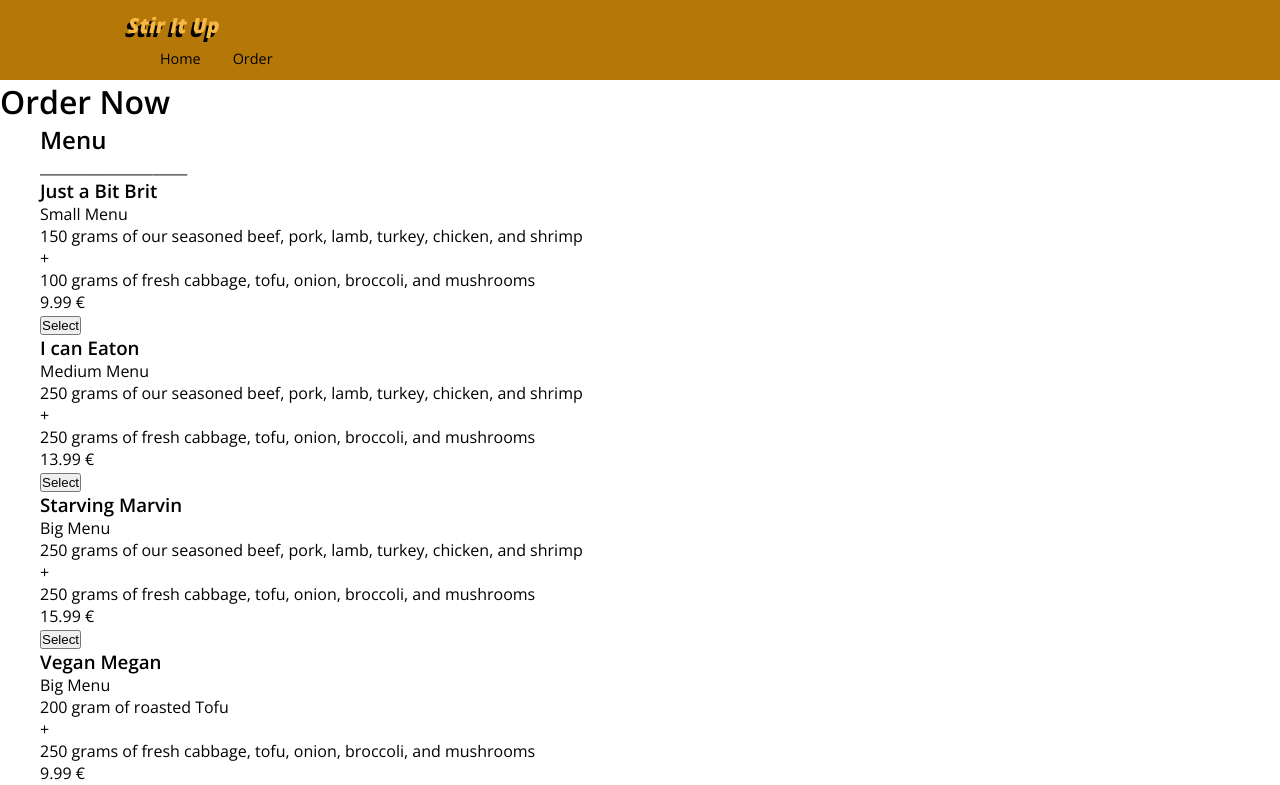
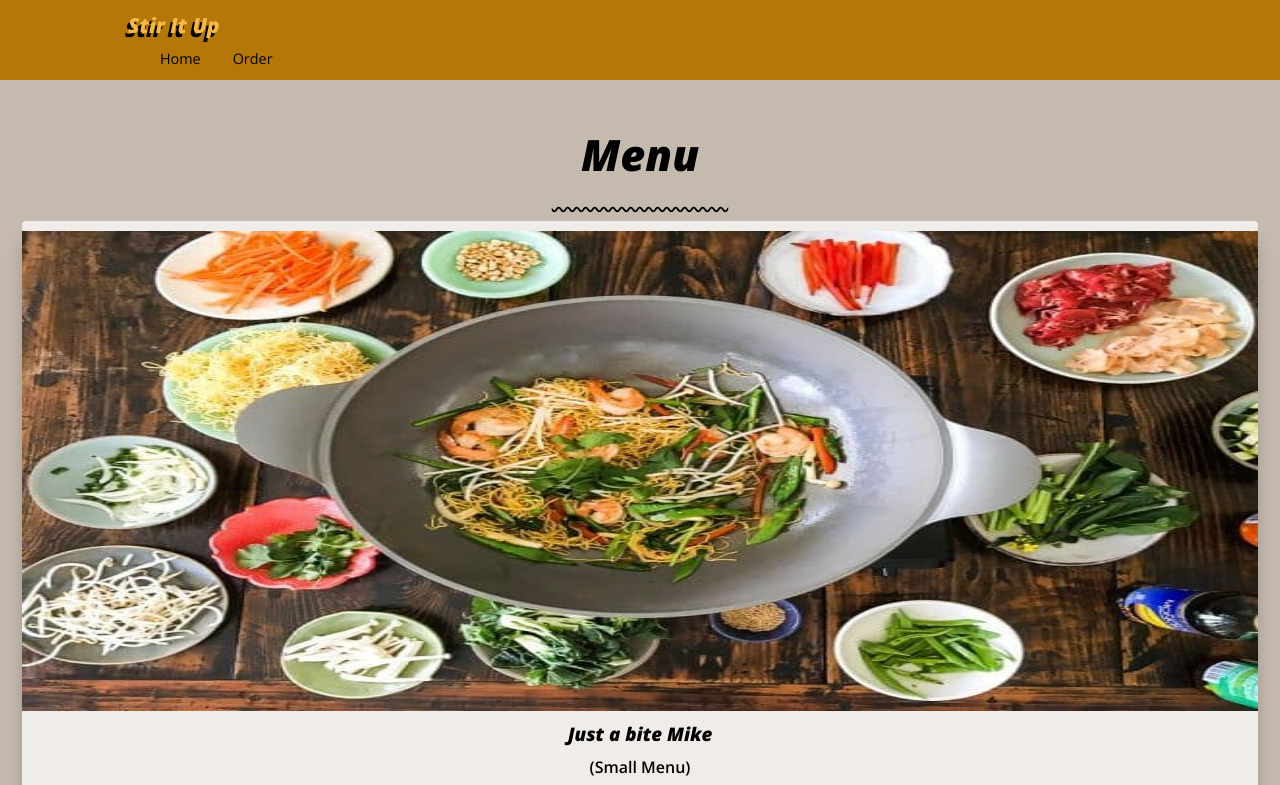
Before and after one commit to tkalejandro/hackathon-mongolia-restaurant, a Next.js app: page /order-online in a window 1280 px wide. Shown: the top 785 px of the page. Built offline with nearby package versions, Linux system fonts and the light colour scheme; a web font is replaced by a local one.

Commit message:
Order Online Style SectionOne

```diff
--- a/components/Menu/Menu.js
+++ b/components/Menu/Menu.js
@@ -27,7 +27,7 @@ const Menu = () => {
                     <p>{menu.veggies}</p>
                     <div className={styles.price} >{menu.price}</div>
                 </div>
-                <button className={styles.cardButton}>YES</button>
+                <button className={styles.cardButton}>Select</button>
             </div>
         )
     })
--- a/components/OrderOnlineFlow/SelectMenu/SelectMenu.js
+++ b/components/OrderOnlineFlow/SelectMenu/SelectMenu.js
@@ -1,5 +1,5 @@
 import styles from "./SelectMenu.module.css"
-import {restaurantMenu} from "../../../public/Data/restaurantMenu.js"
+import { restaurantMenu } from "../../../public/Data/restaurantMenu.js"
 import Image from "next/image"
 import img1 from "../../../images/mongoliabbq.jpeg"
 export const SelectMenu = (props) => {
@@ -49,13 +49,13 @@ export const SelectMenu = (props) => {
 
     let content = restaurantMenu.map((menu, index) => {
         return (
-            <div key={index}  className={styles.menuCard} >
+            <div key={index} className={styles.menuCard} >
 
-                {/*<Image
+                <Image
                     src={img1}
                     alt={menu.title}
 
-                />*/}
+                />
                 <div className={styles.cardInfoContainer}>
                     <h3 className={styles.cardTitle}>{menu.title}</h3>
 
@@ -73,11 +73,11 @@ export const SelectMenu = (props) => {
     return (
         <section className={styles.menuContainer}>
 
-            <h2 className={styles.title}>Menu</h2>
-            <div className={styles.underline}>_____________________</div>
-            <div className={styles.menuSetContainer}>
-                {content}
-            </div>
+                <h2 className={styles.title}>Menu</h2>
+                <div className={styles.underline}>_____________________</div>
+                <div className={styles.menuSetContainer}>
+                    {content}
+                </div>
 
         </section>
     )
--- a/components/OrderOnlineFlow/SelectMenu/SelectMenu.module.css
+++ b/components/OrderOnlineFlow/SelectMenu/SelectMenu.module.css
@@ -0,0 +1,56 @@
+
+.title {
+  font-style: italic;
+  font-size:2.7em;
+  font-family: "Open Sans";
+  text-align: center;
+}
+.underline {
+  font-size: 1.2em;
+text-align: center;
+  text-decoration: black wavy underline;
+  color: transparent;
+}
+
+.menuContainer {
+    padding:.1em;
+  width: 100%;
+  min-height: 100vh;
+}
+.menuCard {
+  width: 100%;
+  text-align: center;
+  margin: 10px auto;
+  padding: 10px 0;
+  display: flex;
+  flex-direction: column;
+  justify-content: space-between;
+  background-color: rgba(255, 255, 255, 0.726);
+  border-radius: 0.25rem;
+  box-shadow: 0 20px 20px -3px rgba(0, 0, 0, 0.25);
+  z-index: 1;
+}
+
+.cardTitle {
+  padding: 10px 0;
+  font-family: "Open Sans";
+  font-style: italic;
+}
+
+.subTitle {
+  font-weight: 800;
+  display: block;
+  margin-bottom: 1em;
+}
+
+.cardButton {
+  width: 50px;
+  height: 50px;
+  border-radius: 50%;
+  background-color: rgb(255, 255, 255);
+  border: none;
+  color: rgb(0, 0, 0);
+  font-size: 1em;
+  margin: 10px auto;
+  box-shadow: 0 5px 20px -3px rgba(0, 0, 0, 0.25);
+}
--- a/pages/order-online.js
+++ b/pages/order-online.js
@@ -30,13 +30,13 @@ const orderNow = (props) => {
     console.log("Current Order", props.order)
     return (
         <>
-            <h1>Order Now</h1>
-            <section>
+            <h1 className="orderHiddenH1">Order Now</h1>
+            <section className="backgroundContainer">
                 <SelectMenu
                     order={props.order}
                     setOrder={props.setOrder}
                 />
-                <SelectSauce
+                {/* <SelectSauce
                     order={props.order}
                     setOrder={props.setOrder}
                 />
@@ -56,7 +56,7 @@ const orderNow = (props) => {
                 />
                 <SelectPayment />
                 <OrderConfirmation />
-                <OrdersQueue />
+                <OrdersQueue /> */}
             </section>
         </>
     )
--- a/public/Data/restaurantMenu.js
+++ b/public/Data/restaurantMenu.js
@@ -3,16 +3,16 @@
 export const restaurantMenu = [
     {
         img:"https://steamykitchen.com/wp-content/uploads/2017/04/mongolian-bbq-recipe-1791.jpg",
-        title: "Just a Bit Brit",
-        subTitle: "Small Menu",
+        title: "Just a bite Mike",
+        subTitle: "(Small Menu)",
         protein: "150 grams of our seasoned beef, pork, lamb, turkey, chicken, and shrimp",
         veggies: "100 grams of fresh cabbage, tofu, onion, broccoli, and mushrooms",
         price: "9.99 €"
     },
     {
         img:"https://steamykitchen.com/wp-content/uploads/2017/04/mongolian-bbq-recipe-1791.jpg",
-        title: "I can Eaton",
-        subTitle: "Medium Menu",
+        title: "I can eat Eve",
+        subTitle: "(Medium Menu)",
         protein: "250 grams of our seasoned beef, pork, lamb, turkey, chicken, and shrimp",
         veggies: "250 grams of fresh cabbage, tofu, onion, broccoli, and mushrooms",
         price: "13.99 €",
@@ -20,7 +20,7 @@ export const restaurantMenu = [
     {
         img:"https://steamykitchen.com/wp-content/uploads/2017/04/mongolian-bbq-recipe-1791.jpg",
         title: "Starving Marvin",
-        subTitle: "Big Menu",
+        subTitle: "(Big Menu)",
         protein: "250 grams of our seasoned beef, pork, lamb, turkey, chicken, and shrimp",
         veggies: "250 grams of fresh cabbage, tofu, onion, broccoli, and mushrooms",
         price: "15.99 €",
@@ -28,7 +28,7 @@ export const restaurantMenu = [
     {
         img:"https://steamykitchen.com/wp-content/uploads/2017/04/mongolian-bbq-recipe-1791.jpg",
         title: "Vegan Megan",
-        subTitle: "Big Menu",
+        subTitle: "(Big Menu)",
         protein: "200 gram of roasted Tofu ",
         veggies: "250 grams of fresh cabbage, tofu, onion, broccoli, and mushrooms",
         price: "9.99 €",
--- a/styles/globals.css
+++ b/styles/globals.css
@@ -20,3 +20,13 @@ a {
 section{
   padding:0 20px 0;
 }
+
+.backgroundContainer{
+  background: hsla(33, 17%, 63%, 0.733);
+}
+
+.orderHiddenH1{
+color:transparent;
+background: hsla(33, 17%, 63%, 0.733);
+
+}
```
